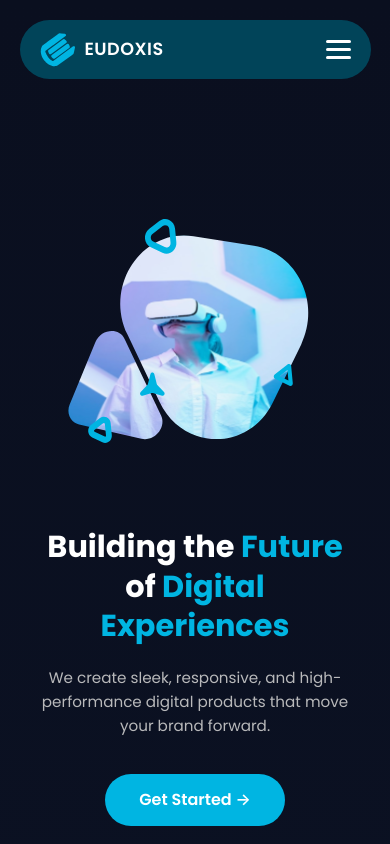
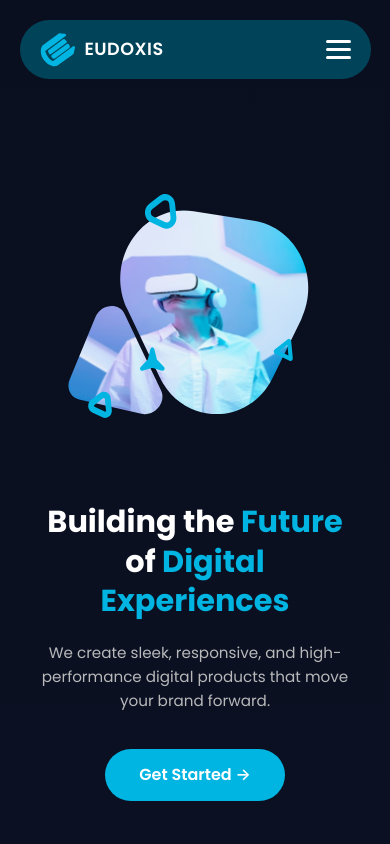
Before and after one commit to olumideemmanuel177-prog/Test-Project, a React (Vite) app: page / in a window 390 px wide. Shown: the top 844 px of the page. Built offline with nearby package versions, Linux system fonts and the light colour scheme.

Commit message:
sedfgyhjihuytfbhtdcng ghd5erxd

```diff
--- a/src/components/Hero.css
+++ b/src/components/Hero.css
@@ -126,7 +126,7 @@
 
 @media (max-width: 600px) {
   .hero {
-    padding-top: 100px; /* ✅ keep balanced spacing on small screens */
+    padding-top: 50px; /* ✅ keep balanced spacing on small screens */
   }
 
   .hero-title {
```
